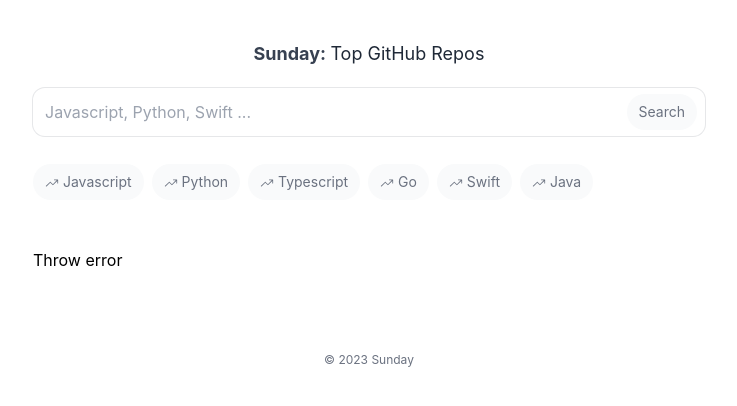
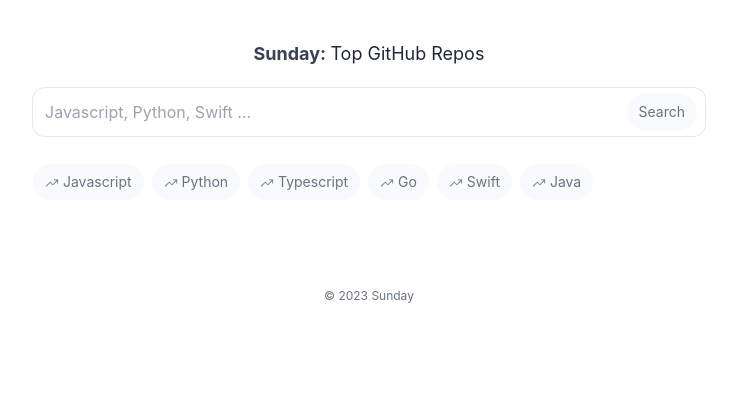
Before and after one commit to wahabzada/top-github-repos, a Next.js app: page / in a window 1280 px wide. Shown: the top 406 px of the page, without its empty margins (271-1008 px from the left). Built offline with nearby package versions, Linux system fonts and the light colour scheme.

Commit message:
cleaned up

```diff
--- a/pages/index.tsx
+++ b/pages/index.tsx
@@ -9,15 +9,6 @@
       <ReposContextProvider>
         <SearchRepos />
         <ListRepos />
-
-        <button
-          type="button"
-          onClick={() => {
-            throw new Error("Sentry Frontend Error")
-          }}
-        >
-          Throw error
-        </button>
       </ReposContextProvider>
     </DefaultLayout>
   )
```
